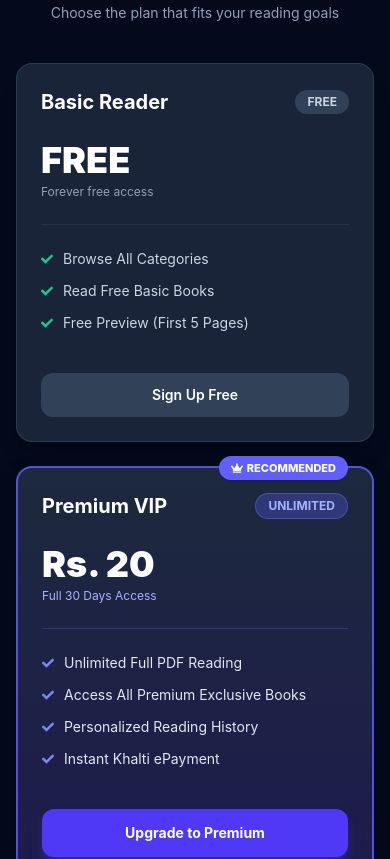
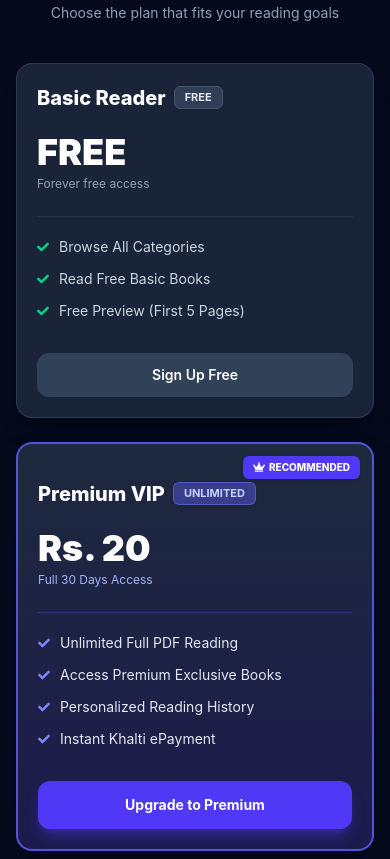
Before and after one commit to rishim929/e-library-management-system, a React (Vite) app in the folder e-library/: page / in a window 390 px wide. Shown: the part 1060-1919 px from the top of the page. Built offline with nearby package versions, Linux system fonts and the light colour scheme; no server answers.

Commit message:
fix: position FREE and UNLIMITED badges inline inside membership card headers

```diff
--- a/e-library/src/pages/Home.jsx
+++ b/e-library/src/pages/Home.jsx
@@ -239,7 +239,7 @@ function Home() {
         )}
       </section>
 
-      {/* Membership Plans Section (MOBILE-RESPONSIVE FIX) */}
+      {/* Membership Plans Section */}
       <section id="membership" className="bg-slate-950/80 border-y border-slate-800 py-12 sm:py-20 px-4 sm:px-8">
         <div className="max-w-4xl mx-auto">
           <div className="text-center mb-10 sm:mb-14">
@@ -251,24 +251,24 @@ function Home() {
             </p>
           </div>
 
-          {/* Grid column fix: 1 column on mobile screens, 2 columns on desktop */}
           <div className="grid grid-cols-1 md:grid-cols-2 gap-6 sm:gap-8">
             {/* Basic Plan */}
-            <div className="bg-slate-800/90 border border-slate-700/80 p-6 sm:p-8 rounded-2xl shadow-xl flex flex-col justify-between">
+            <div className="bg-slate-800/90 border border-slate-700/80 p-5 sm:p-8 rounded-2xl shadow-xl flex flex-col justify-between overflow-hidden relative">
               <div>
-                <div className="flex justify-between items-center mb-4">
-                  <h3 className="text-xl font-bold text-white">Basic Reader</h3>
-                  <span className="px-3 py-1 bg-slate-700 text-slate-300 text-xs font-bold uppercase rounded-full">
-                    Free
+                {/* Title + FREE Badge Inline Next to Title */}
+                <div className="flex items-center gap-2 flex-wrap mb-4">
+                  <h3 className="text-xl font-extrabold text-white">Basic Reader</h3>
+                  <span className="px-2.5 py-0.5 bg-slate-700/90 text-slate-200 text-[11px] font-bold uppercase rounded-md border border-slate-600 shadow-sm">
+                    FREE
                   </span>
                 </div>
 
-                <div className="my-6">
+                <div className="my-5">
                   <span className="text-4xl sm:text-5xl font-black text-white">FREE</span>
                   <span className="text-slate-400 text-xs block mt-1">Forever free access</span>
                 </div>
 
-                <ul className="space-y-3 text-sm text-slate-300 my-6 border-t border-slate-700/60 pt-6">
+                <ul className="space-y-3 text-sm text-slate-300 my-6 border-t border-slate-700/60 pt-5">
                   <li className="flex items-center gap-2.5">
                     <FaCheck className="text-emerald-400 text-xs flex-shrink-0" />
                     <span>Browse All Categories</span>
@@ -286,39 +286,41 @@ function Home() {
 
               <Link
                 to="/register"
-                className="w-full text-center bg-slate-700 hover:bg-slate-600 text-white font-semibold py-3 rounded-xl transition text-sm block mt-4"
+                className="w-full text-center bg-slate-700 hover:bg-slate-600 text-white font-semibold py-3 rounded-xl transition text-sm block mt-2"
               >
                 Sign Up Free
               </Link>
             </div>
 
             {/* Premium Plan */}
-            <div className="bg-gradient-to-b from-slate-800 to-indigo-950 border-2 border-indigo-500/80 p-6 sm:p-8 rounded-2xl shadow-2xl relative flex flex-col justify-between">
-              <span className="absolute -top-3 right-6 bg-indigo-500 text-white text-[11px] font-extrabold uppercase px-3 py-1 rounded-full shadow flex items-center gap-1">
+            <div className="bg-gradient-to-b from-slate-800 to-indigo-950 border-2 border-indigo-500/80 p-5 sm:p-8 rounded-2xl shadow-2xl relative flex flex-col justify-between overflow-hidden">
+              {/* Recommended Top Badge Inside Card */}
+              <span className="absolute top-3 right-3 sm:right-4 bg-indigo-600 text-white text-[10px] font-extrabold uppercase px-2.5 py-1 rounded-md shadow flex items-center gap-1">
                 <FaCrown className="text-xs" /> Recommended
               </span>
 
-              <div>
-                <div className="flex justify-between items-center mb-4">
-                  <h3 className="text-xl font-bold text-white">Premium VIP</h3>
-                  <span className="px-3 py-1 bg-indigo-500/30 text-indigo-300 text-xs font-bold uppercase rounded-full border border-indigo-400/30">
-                    Unlimited
+              <div className="pt-4 sm:pt-0">
+                {/* Title + UNLIMITED Badge Inline Next to Title */}
+                <div className="flex items-center gap-2 flex-wrap mb-4">
+                  <h3 className="text-xl font-extrabold text-white">Premium VIP</h3>
+                  <span className="px-2.5 py-0.5 bg-indigo-500/40 text-indigo-200 text-[11px] font-bold uppercase rounded-md border border-indigo-400/40 shadow-sm">
+                    UNLIMITED
                   </span>
                 </div>
 
-                <div className="my-6">
+                <div className="my-5">
                   <span className="text-4xl sm:text-5xl font-black text-white">Rs. 20</span>
                   <span className="text-indigo-300 text-xs block mt-1">Full 30 Days Access</span>
                 </div>
 
-                <ul className="space-y-3 text-sm text-slate-200 my-6 border-t border-indigo-500/30 pt-6">
+                <ul className="space-y-3 text-sm text-slate-200 my-6 border-t border-indigo-500/30 pt-5">
                   <li className="flex items-center gap-2.5">
                     <FaCheck className="text-indigo-400 text-xs flex-shrink-0" />
                     <span>Unlimited Full PDF Reading</span>
                   </li>
                   <li className="flex items-center gap-2.5">
                     <FaCheck className="text-indigo-400 text-xs flex-shrink-0" />
-                    <span>Access All Premium Exclusive Books</span>
+                    <span>Access Premium Exclusive Books</span>
                   </li>
                   <li className="flex items-center gap-2.5">
                     <FaCheck className="text-indigo-400 text-xs flex-shrink-0" />
@@ -333,7 +335,7 @@ function Home() {
 
               <Link
                 to="/register"
-                className="w-full text-center bg-indigo-600 hover:bg-indigo-500 text-white font-bold py-3.5 rounded-xl shadow-lg shadow-indigo-600/40 transition text-sm block mt-4"
+                className="w-full text-center bg-indigo-600 hover:bg-indigo-500 text-white font-bold py-3.5 rounded-xl shadow-lg shadow-indigo-600/40 transition text-sm block mt-2"
               >
                 Upgrade to Premium
               </Link>
```
